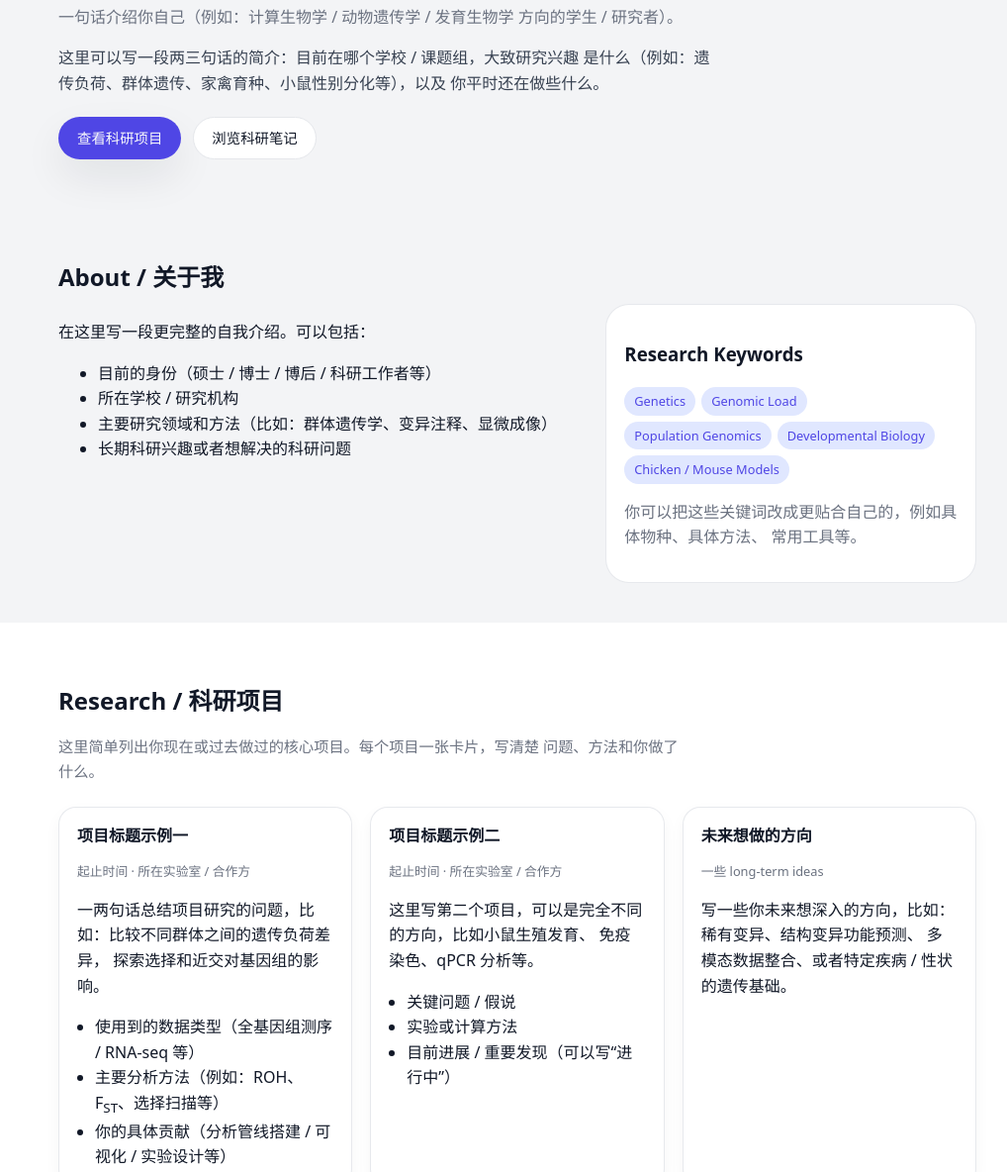
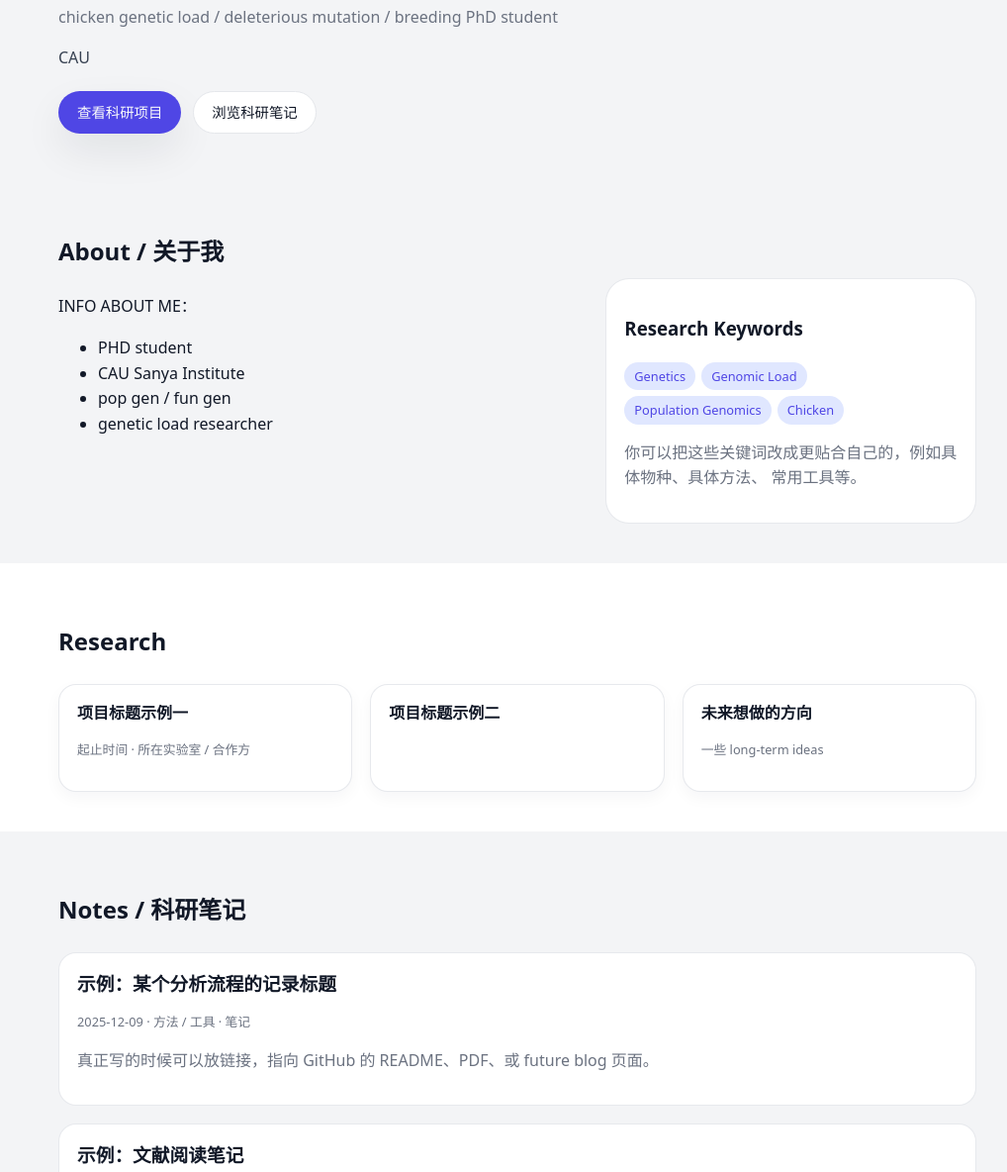
Before and after one commit to RegnDai/RegnDai.github.io, a plain HTML site: page index.html in a window 1280 px wide. Shown: the part 236-1420 px from the top of the page at 99% size, without its empty margins (117-1135 px from the left). Drawn offline with Linux system fonts and the light colour scheme.

Commit message:
Update title and personal information in index.html

```diff
--- a/index.html
+++ b/index.html
@@ -2,7 +2,7 @@
 <html lang="zh-CN">
   <head>
     <meta charset="UTF-8" />
-    <title>你的名字 | Research & Notes</title>
+    <title>dai | Research & Notes</title>
     <meta name="viewport" content="width=device-width, initial-scale=1" />
     <meta
       name="description"
@@ -16,7 +16,7 @@
     <header class="site-header">
       <div class="container nav-container">
         <div class="logo">
-          <a href="#top">你的名字</a>
+          <a href="#top">dai</a>
           <span class="logo-tagline">Research · Notes · Interests</span>
         </div>
         <nav class="site-nav">
@@ -37,14 +37,11 @@
             <p class="hero-kicker">Hi, I’m</p>
             <h1>你的名字</h1>
             <p class="hero-subtitle">
-              一句话介绍你自己（例如：计算生物学 / 动物遗传学 / 发育生物学
-              方向的学生 / 研究者）。
+              chicken genetic load / deleterious mutation / breeding PhD student
             </p>
 
             <p class="hero-text">
-              这里可以写一段两三句话的简介：目前在哪个学校 / 课题组，大致研究兴趣
-              是什么（例如：遗传负荷、群体遗传、家禽育种、小鼠性别分化等），以及
-              你平时还在做些什么。
+              CAU
             </p>
 
             <div class="hero-buttons">
@@ -62,13 +59,13 @@
           <div class="grid two-columns">
             <div>
               <p>
-                在这里写一段更完整的自我介绍。可以包括：
+                INFO ABOUT ME：
               </p>
               <ul>
-                <li>目前的身份（硕士 / 博士 / 博后 / 科研工作者等）</li>
-                <li>所在学校 / 研究机构</li>
-                <li>主要研究领域和方法（比如：群体遗传学、变异注释、显微成像）</li>
-                <li>长期科研兴趣或者想解决的科研问题</li>
+                <li>PHD student</li>
+                <li>CAU Sanya Institute</li>
+                <li>pop gen / fun gen</li>
+                <li>genetic load researcher</li>
               </ul>
             </div>
             <div class="about-highlight">
@@ -77,8 +74,7 @@
                 <li>Genetics</li>
                 <li>Genomic Load</li>
                 <li>Population Genomics</li>
-                <li>Developmental Biology</li>
-                <li>Chicken / Mouse Models</li>
+                <li>Chicken</li>
               </ul>
               <p class="muted">
                 你可以把这些关键词改成更贴合自己的，例如具体物种、具体方法、
@@ -92,10 +88,8 @@
       <!-- Research -->
       <section id="research" class="section section-alt">
         <div class="container">
-          <h2>Research / 科研项目</h2>
+          <h2>Research </h2>
           <p class="section-intro">
-            这里简单列出你现在或过去做过的核心项目。每个项目一张卡片，写清楚
-            问题、方法和你做了什么。
           </p>
 
           <div class="grid three-columns">
@@ -104,29 +98,14 @@
               <h3>项目标题示例一</h3>
               <p class="muted small">起止时间 · 所在实验室 / 合作方</p>
               <p>
-                一两句话总结项目研究的问题，比如：比较不同群体之间的遗传负荷差异，
-                探索选择和近交对基因组的影响。
               </p>
               <ul class="bullet-list">
-                <li>使用到的数据类型（全基因组测序 / RNA-seq 等）</li>
-                <li>主要分析方法（例如：ROH、F<sub>ST</sub>、选择扫描等）</li>
-                <li>你的具体贡献（分析管线搭建 / 可视化 / 实验设计等）</li>
               </ul>
             </article>
 
             <!-- 项目 2 -->
             <article class="card">
               <h3>项目标题示例二</h3>
-              <p class="muted small">起止时间 · 所在实验室 / 合作方</p>
-              <p>
-                这里写第二个项目，可以是完全不同的方向，比如小鼠生殖发育、
-                免疫染色、qPCR 分析等。
-              </p>
-              <ul class="bullet-list">
-                <li>关键问题 / 假说</li>
-                <li>实验或计算方法</li>
-                <li>目前进展 / 重要发现（可以写“进行中”）</li>
-              </ul>
             </article>
 
             <!-- 项目 3 -->
@@ -134,8 +113,6 @@
               <h3>未来想做的方向</h3>
               <p class="muted small">一些 long-term ideas</p>
               <p>
-                写一些你未来想深入的方向，比如：稀有变异、结构变异功能预测、
-                多模态数据整合、或者特定疾病 / 性状的遗传基础。
               </p>
             </article>
           </div>
@@ -147,8 +124,6 @@
         <div class="container">
           <h2>Notes / 科研笔记</h2>
           <p class="section-intro">
-            这里可以当作一个“公开实验记录本”：记录你踩过的坑、分析流程、工具使用心得。
-            先用静态列表，后期如果想折腾可以再改成真正的博客系统。
           </p>
 
           <div class="notes-list">
@@ -156,8 +131,6 @@
               <h3>示例：某个分析流程的记录标题</h3>
               <p class="muted small">2025-12-09 · 方法 / 工具 · 笔记</p>
               <p>
-                简要说明这篇笔记在讲什么，比如：某个软件的参数优化心得、
-                某个 pipeline 的踩坑记录，或者一篇论文的阅读笔记。
               </p>
               <p class="muted">
                 真正写的时候可以放链接，指向 GitHub 的 README、PDF、或
@@ -178,7 +151,6 @@
               <h3>示例：实验 protocol / troubleshooting</h3>
               <p class="muted small">Wet-lab</p>
               <p>
-                比如冻切 / IF / qPCR 的优化笔记，自己实验室版本的 SOP 小结。
               </p>
             </article>
           </div>
@@ -197,23 +169,18 @@
             <article class="card">
               <h3>Books & Films / 书与电影</h3>
               <p>
-                写你常看的类型（比如：科幻、心理学、哲学、作者名字等），可以顺便列几部
-                反复回看的作品。
               </p>
             </article>
 
             <article class="card">
               <h3>Games / 游戏 & 桌游</h3>
               <p>
-                写你常玩的桌游 / 游戏，以及它们吸引你的点（策略性、叙事、恶趣味等等）。
               </p>
             </article>
 
             <article class="card">
               <h3>Other Things</h3>
               <p>
-                比如调酒、旅行、语言学习、塔罗 / 绘画等 —— 总之是你愿意被别人看到的那部分
-                生活。
               </p>
             </article>
           </div>
```
